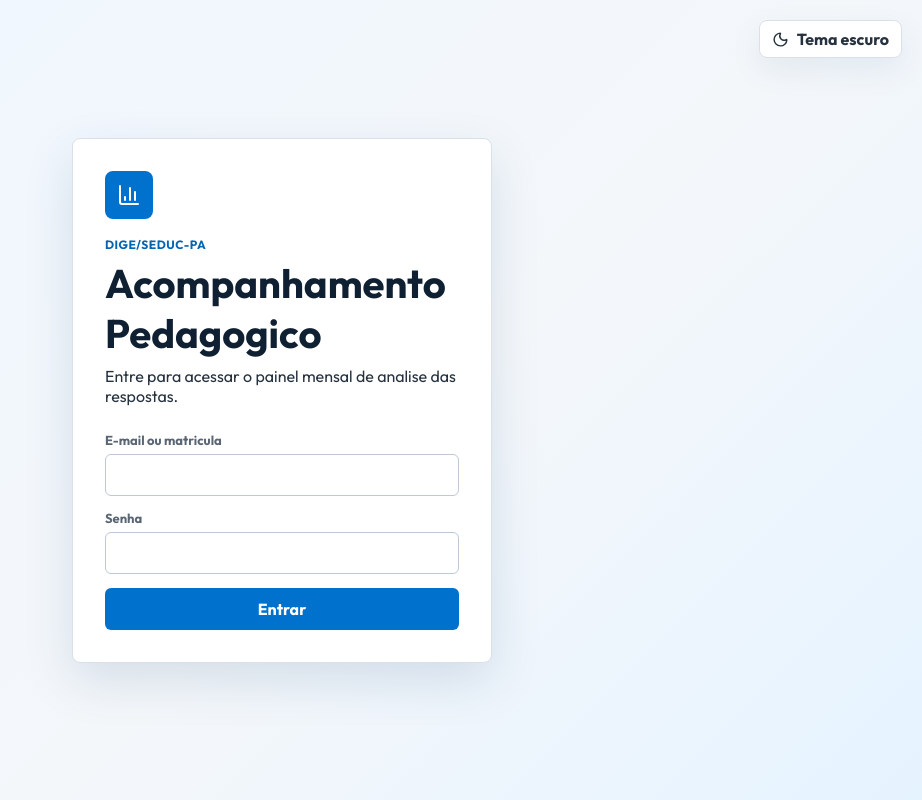
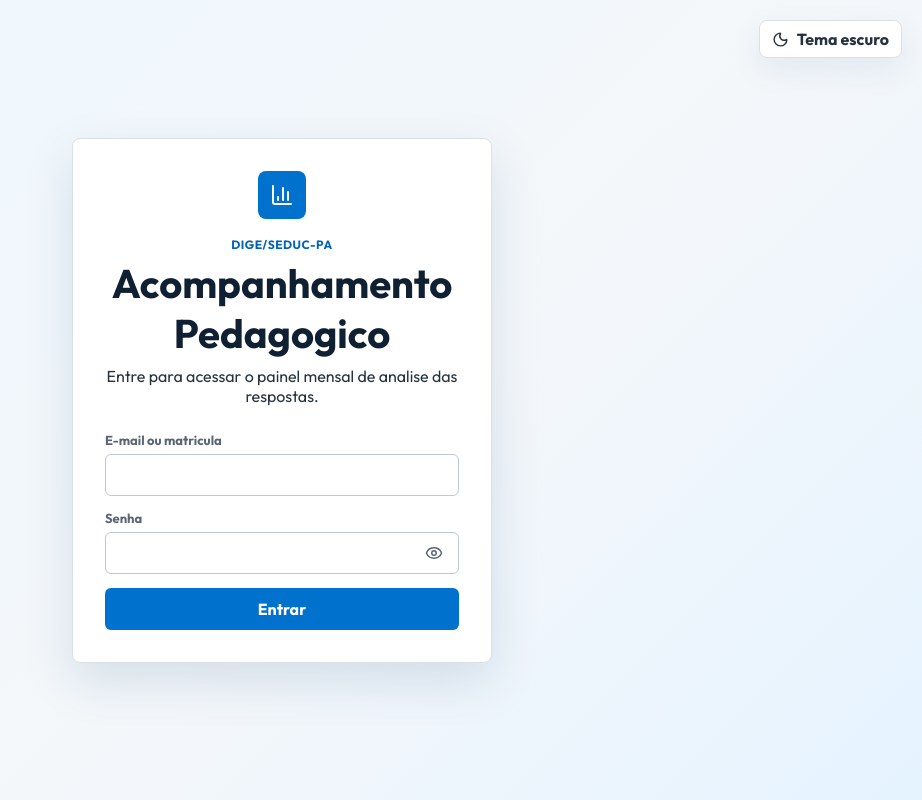
Before and after one commit to prodaintelligence-glitch/acompanhamento-pedagogico-dige-seduc-pa, a website built with Vite: page index.html in a window 1280 px wide. Shown: the whole page, without its empty margins (358-1280 px from the left). Built offline with nearby package versions, Linux system fonts and the light colour scheme; no server answers.

Commit message:
Aprimora tela de login

```diff
--- a/src/components/layout.js
+++ b/src/components/layout.js
@@ -1,4 +1,4 @@
-import { createIcons, BarChart3, FileDown, LogOut, Moon, Search, Sun, Table2 } from 'lucide';
+import { createIcons, BarChart3, Eye, EyeOff, FileDown, LogOut, Moon, Search, Sun, Table2 } from 'lucide';
 import { getTheme, toggleTheme } from '../utils/theme.js';
 
 function themeButtonMarkup(extraClass = '') {
@@ -42,15 +42,34 @@ export function renderLogin(container, onSubmit) {
         <p>Entre para acessar o painel mensal de analise das respostas.</p>
         <form id="login-form" class="login-form">
           <label>E-mail ou matricula<input name="username" autocomplete="username" required /></label>
-          <label>Senha<input name="password" type="password" autocomplete="current-password" required /></label>
+          <label>
+            Senha
+            <span class="password-field">
+              <input name="password" type="password" autocomplete="current-password" required />
+              <button type="button" class="password-toggle" aria-label="Visualizar senha" title="Visualizar senha">
+                <i class="password-icon password-icon-show" data-lucide="eye"></i>
+                <i class="password-icon password-icon-hide" data-lucide="eye-off"></i>
+              </button>
+            </span>
+          </label>
           <button type="submit">Entrar</button>
           <span id="login-error" class="form-error" role="alert" aria-live="polite" hidden>Usuario ou senha invalidos.</span>
         </form>
       </section>
     </main>
   `;
-  createIcons({ icons: { BarChart3, Moon, Sun } });
+  createIcons({ icons: { BarChart3, Eye, EyeOff, Moon, Sun } });
   bindThemeButtons(container);
+
+  const passwordInput = container.querySelector('input[name="password"]');
+  const passwordToggle = container.querySelector('.password-toggle');
+  passwordToggle.addEventListener('click', () => {
+    const shouldShowPassword = passwordInput.type === 'password';
+    passwordInput.type = shouldShowPassword ? 'text' : 'password';
+    passwordToggle.classList.toggle('is-visible', shouldShowPassword);
+    passwordToggle.setAttribute('aria-label', shouldShowPassword ? 'Ocultar senha' : 'Visualizar senha');
+    passwordToggle.title = shouldShowPassword ? 'Ocultar senha' : 'Visualizar senha';
+  });
 
   container.querySelector('#login-form').addEventListener('submit', async (event) => {
     event.preventDefault();
--- a/src/styles/main.css
+++ b/src/styles/main.css
@@ -19,17 +19,30 @@ button:focus-visible, a:focus-visible, input:focus-visible, select:focus-visible
 
 .login-page { min-height: 100vh; display: grid; place-items: center; padding: 24px; background: linear-gradient(135deg, var(--color-bg-accent), var(--color-bg) 58%, var(--color-primary-soft)); }
 .login-panel { width: min(420px, 100%); background: var(--color-surface); border: 1px solid var(--color-border); border-radius: var(--radius-md); padding: 32px; box-shadow: var(--shadow-raised); }
-.brand-mark { width: 48px; height: 48px; display: grid; place-items: center; color: #fff; background: var(--color-primary); border-radius: var(--radius-md); margin-bottom: 18px; }
+.brand-mark { width: 48px; height: 48px; display: grid; place-items: center; color: #fff; background: var(--color-primary); border-radius: var(--radius-md); margin: 0 auto 18px; }
 .eyebrow { margin: 0 0 6px; color: var(--color-primary-text); font-size: 12px; font-weight: 700; text-transform: uppercase; letter-spacing: .04em; }
 h1, h2, p { margin-top: 0; }
 h1 { font-size: clamp(28px, 4vw, 40px); margin-bottom: 8px; color: var(--color-text-strong); }
 h2 { font-size: 18px; margin: 0; color: var(--color-text-strong); }
+.login-panel > .eyebrow,
+.login-panel > h1,
+.login-panel > p { text-align: center; }
 .login-form { display: grid; gap: 14px; margin-top: 26px; }
 label { display: grid; gap: 6px; color: var(--color-text-muted); font-size: 13px; font-weight: 650; }
 input, select { min-height: 42px; border: 1px solid var(--color-border-strong); border-radius: var(--radius-sm); padding: 0 12px; background: var(--color-surface); color: var(--color-text-strong); }
+.password-field { position: relative; display: block; }
+.password-field input { width: 100%; padding-right: 46px; }
+.password-toggle { position: absolute; top: 50%; right: 8px; transform: translateY(-50%); width: 34px; height: 34px; border: 0; border-radius: var(--radius-sm); display: inline-flex; align-items: center; justify-content: center; background: transparent; color: var(--color-text-muted); }
+.password-toggle:hover { background: var(--color-surface-muted); color: var(--color-primary-text); }
+.password-icon { width: 18px; height: 18px; }
+.password-icon-hide,
+.password-toggle.is-visible .password-icon-show { display: none; }
+.password-toggle.is-visible .password-icon-hide { display: block; }
 .login-form button, .secondary-button, .logout-button { min-height: 42px; border: 0; border-radius: 6px; display: inline-flex; align-items: center; justify-content: center; gap: 8px; font-weight: 700; }
 .login-form button { color: #fff; background: var(--color-primary); }
 .login-form button:hover { background: var(--color-primary-hover); }
+.login-form .password-toggle { min-height: 34px; color: var(--color-text-muted); background: transparent; }
+.login-form .password-toggle:hover { color: var(--color-primary-text); background: var(--color-surface-muted); }
 .form-error { color: var(--color-error); font-size: 13px; }
 
 .app-shell { min-height: 100vh; display: grid; grid-template-columns: 280px minmax(0, 1fr); }
```
